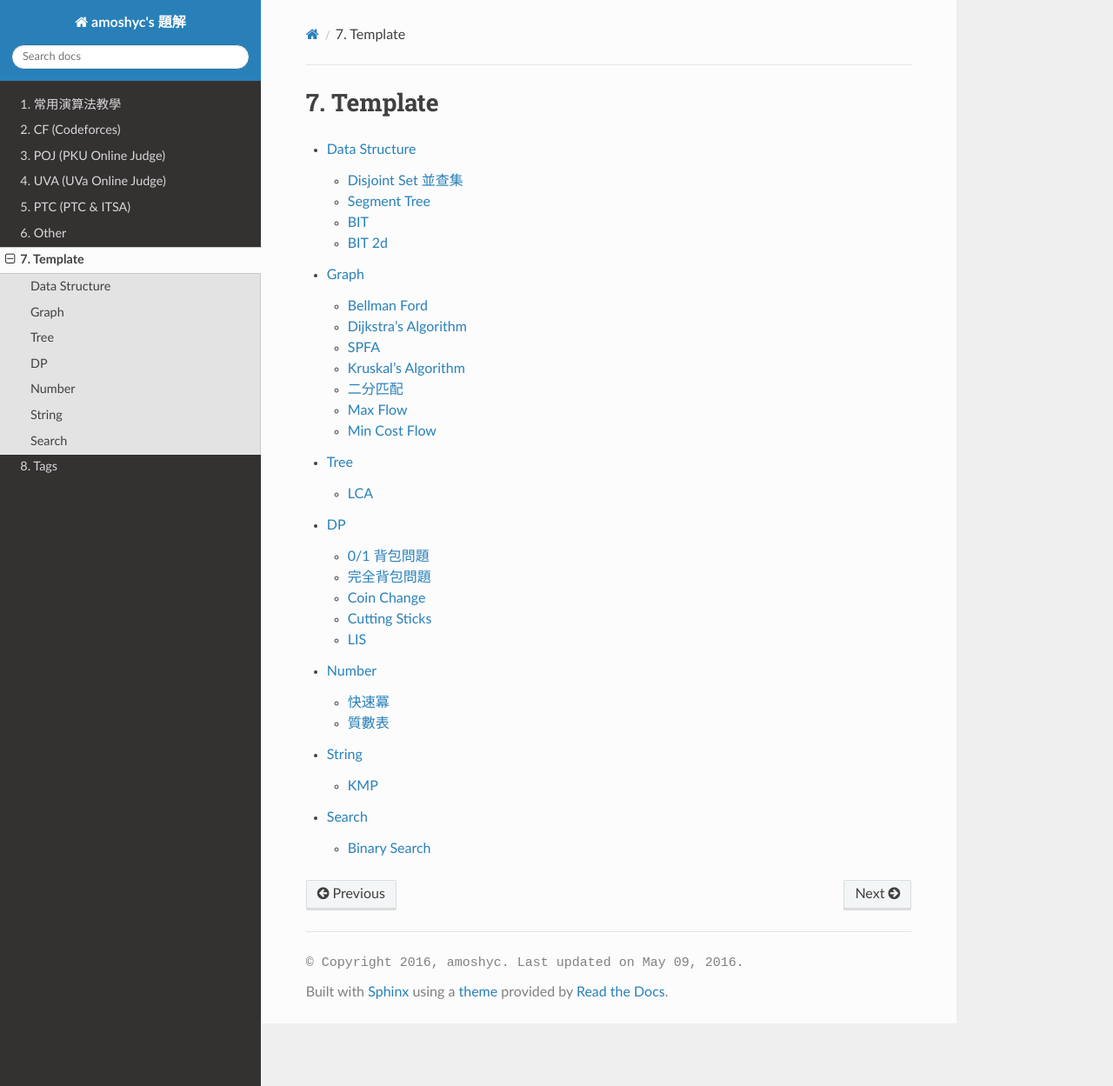
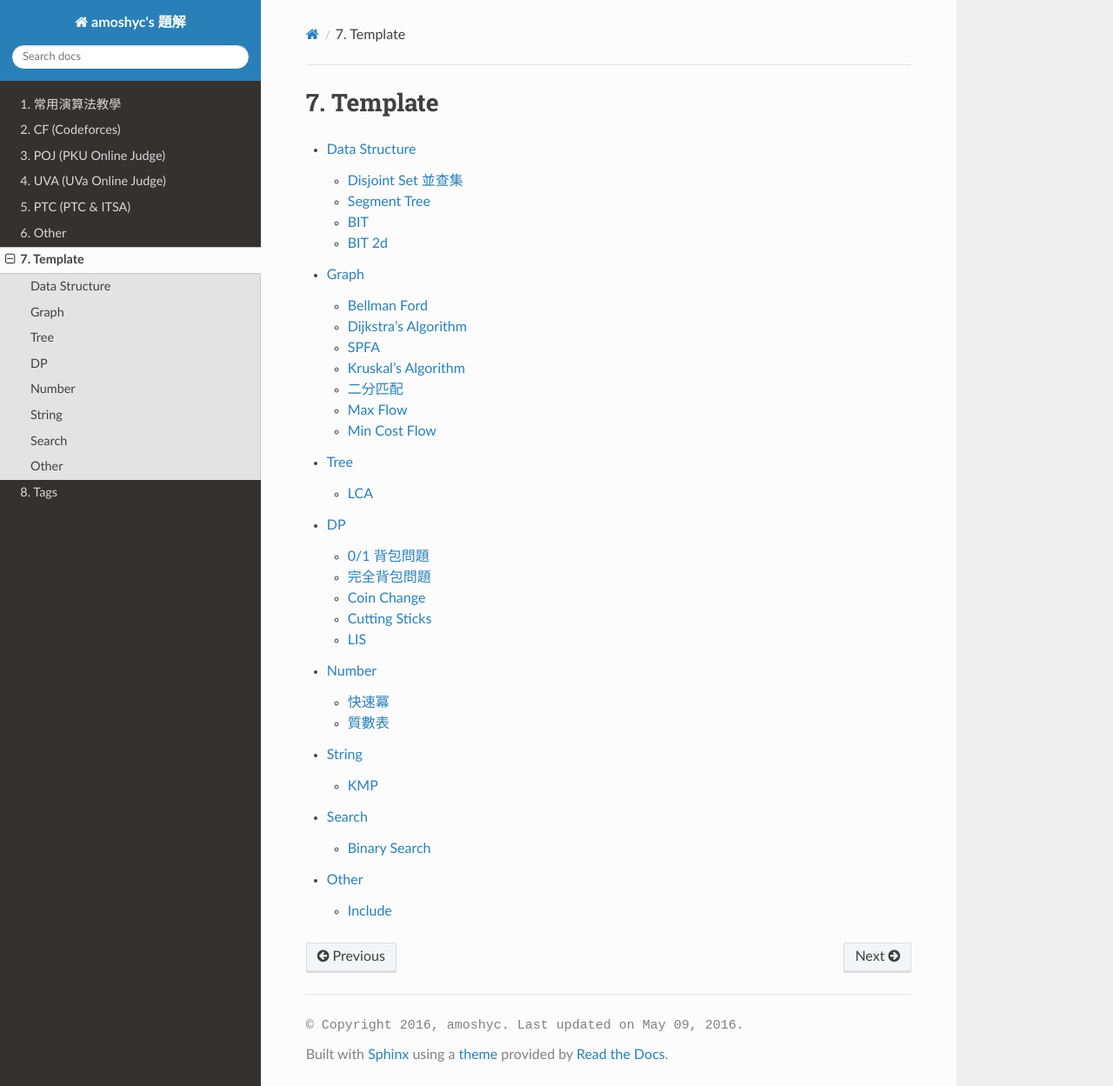
Before and after one commit to amoshyc/ojsolution, a Sphinx documentation site: the page built from docs/source/template/template.rst, in a window 1280 px wide and 1249 px high. Shown: the whole window at 87% size. Built offline with Sphinx 7.4.7 and the Read the Docs theme 2.0.0, drawn with Linux system fonts in a browser that asks for light colours; some web fonts are replaced; pages that are not in the unit, such as notebooks, are missing from menus.

Commit message:
Fix structure

```diff
--- a/docs/source/template/template.rst
+++ b/docs/source/template/template.rst
@@ -12,3 +12,4 @@ Template
     Number <number/index.rst>
     String <string/index.rst>
     Search <search/index.rst>
+    Other <other/index.rst>
```
